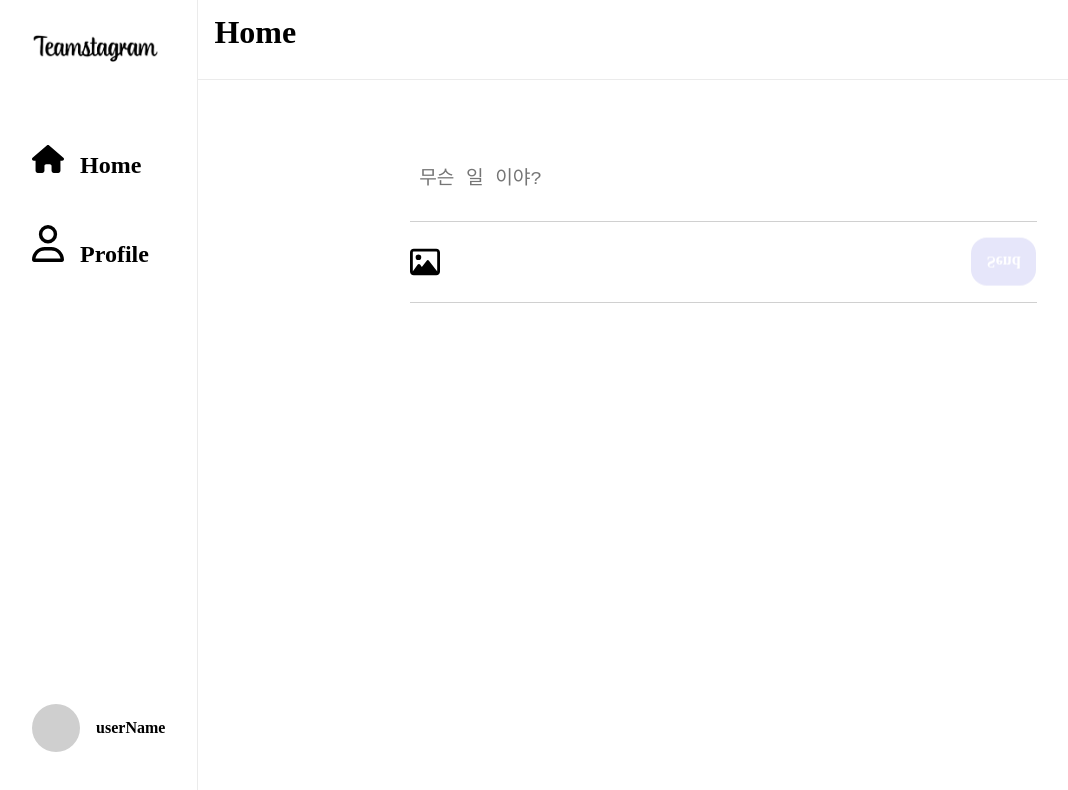
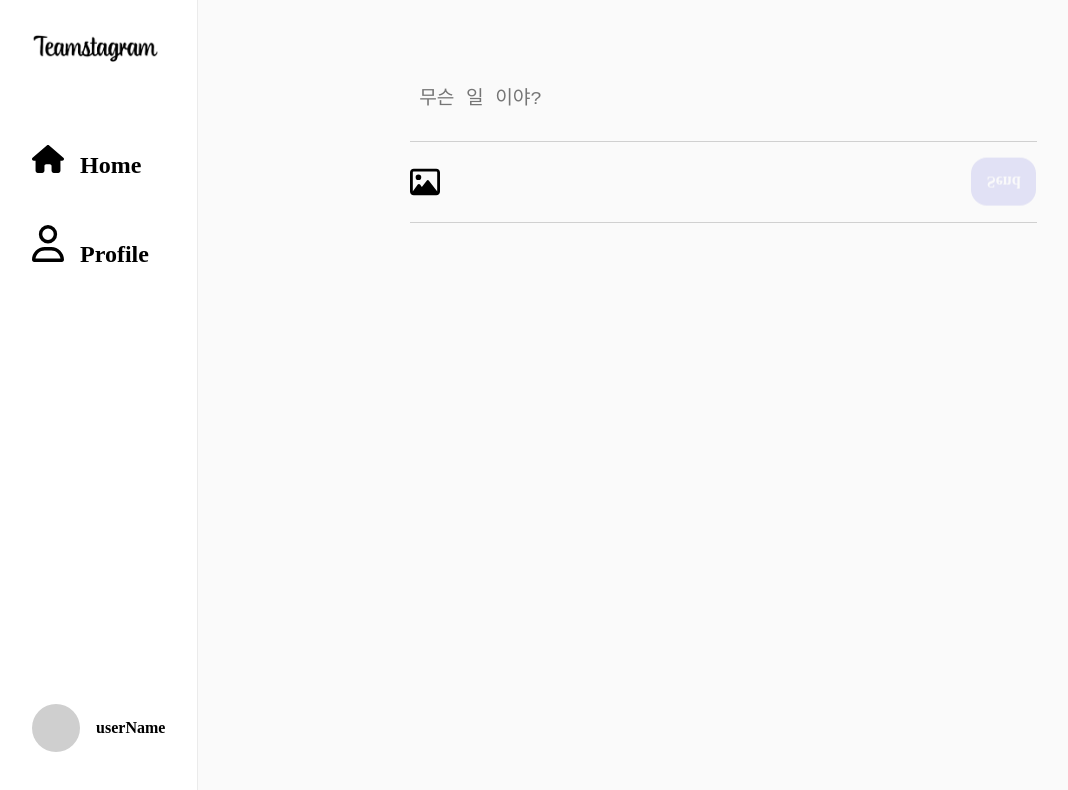
Before and after one commit to chanyangpraise/portfolioFrontend, a React (Vite) app: page /main in a window 1280 px wide. Shown: the top 790 px of the page, without its empty margins (32-1100 px from the left). Built offline with nearby package versions, Linux system fonts and the light colour scheme.

Commit message:
호동커밋 2/27

```diff
--- a/src/Components/Main/MainBoard.css
+++ b/src/Components/Main/MainBoard.css
@@ -1,5 +1,4 @@
 .main_wrap {
-  margin-top: 5rem;
   padding-bottom: 1rem;
   display: flex;
   justify-content: center;
@@ -18,9 +17,13 @@
   opacity: 0;
   transition: 1s;
   position: relative;
-  top: 1.5rem;
+  top: 15.5rem;
 }
 
+.img_send_button {
+  width: 30px;
+  cursor: pointer;
+}
 .main_input {
   position: relative;
   left: 50%;
@@ -37,6 +40,9 @@
 }
 .main_input::placeholder {
   font-size: 1.2rem;
+}
+.main_input textarea {
+  background-color: black;
 }
 
 .main_input_img {
--- a/src/Components/Main/MainBoard.jsx
+++ b/src/Components/Main/MainBoard.jsx
@@ -75,6 +75,7 @@ function MainBoard({ img, text, setImg, setText, setPost }) {
         </span>
         <div>
           <textarea
+            style={{ backgroundColor: "#fafafa" }}
             onChange={textAdd}
             ref={textarea}
             className="main_input"
--- a/src/Components/Main/MainHeader.css
+++ /dev/null
@@ -1,18 +0,0 @@
-/* header */
-
-.main_header {
-  font-weight: bold;
-  font-size: 2rem;
-  background-color: rgba(255, 255, 255, 0.817);
-  width: 100vw;
-  padding: 1rem;
-  position: fixed;
-  z-index: 100;
-  border-bottom: 1px solid rgb(235, 235, 235);
-  height: 10vh;
-}
-
-.img_send_button {
-  width: 30px;
-  cursor: pointer;
-}
--- a/src/Components/Main/MainHeader.jsx
+++ /dev/null
@@ -1,14 +0,0 @@
-import React from "react";
-import "./MainHeader.css";
-
-function MainHeader() {
-  return (
-    <>
-      <div className="main_header">
-        <h1>Home</h1>
-      </div>
-    </>
-  );
-}
-
-export default MainHeader;
--- a/src/Components/Main/MainPost.css
+++ b/src/Components/Main/MainPost.css
@@ -1,14 +1,15 @@
 .main_post_in_wrap {
-  background-color: rgb(253, 253, 253);
-  border: 1px solid rgb(194, 194, 194);
-  border-radius: 10px;
+  background-color: rgb(255, 255, 255);
+  border-radius: 40px;
   padding: 3rem;
   padding-bottom: 0;
   margin: 0 auto;
   margin-bottom: 2rem;
-  width: 70%;
+  width: 60%;
   line-break: auto;
+  border: 0.01px solid #e5e5e5;
 }
+
 .main_post_profile {
   display: flex;
 }
--- a/src/Components/Main/MainPost.jsx
+++ b/src/Components/Main/MainPost.jsx
@@ -1,4 +1,4 @@
-import React, { useRef } from "react";
+import React, { useEffect, useRef } from "react";
 import SideProfile from "../Side/SideProfile";
 import "./MainPost.css";
 import HeartImg from "../../asset/heart-regular.svg";
@@ -14,6 +14,7 @@ function MainPost({ v, i, imgs, setCmtModal, setCommentIndex, setEditing }) {
       console.log("삭제완료");
     }
   }
+
   return (
     <div ref={Post} className="main_post_in_wrap" key={i}>
       <div className="main_post_profile">
--- a/src/Routers/RightMain.jsx
+++ b/src/Routers/RightMain.jsx
@@ -1,11 +1,9 @@
-import React, { useRef, useState } from "react";
+import React, { useState } from "react";
 import "./RightMain.css";
 import MainCommentModal from "../Components/Main/MainCommentModal";
-import MainHeader from "../Components/Main/MainHeader";
 import MainBoard from "../Components/Main/MainBoard";
 import MainPost from "../Components/Main/MainPost";
 import MainPostEdit from "../Components/Main/MainPostEdit";
-// import SideProfile from "../Components/Side/SideProfile";
 
 function RightMain() {
   //MainBoard,MainPost
@@ -23,7 +21,6 @@ function RightMain() {
 
   return (
     <>
-      <MainHeader />
       <MainBoard setPost={setPost} text={text} img={img} setText={setText} setImg={setImg} />
       <div className="main_post_out_wrap">
         {post.map((v, i) => (
--- a/src/Routers/SideBar.css
+++ b/src/Routers/SideBar.css
@@ -20,4 +20,5 @@
 }
 .main_right {
   width: 82%;
+  background-color: #fafafa;
 }
```
